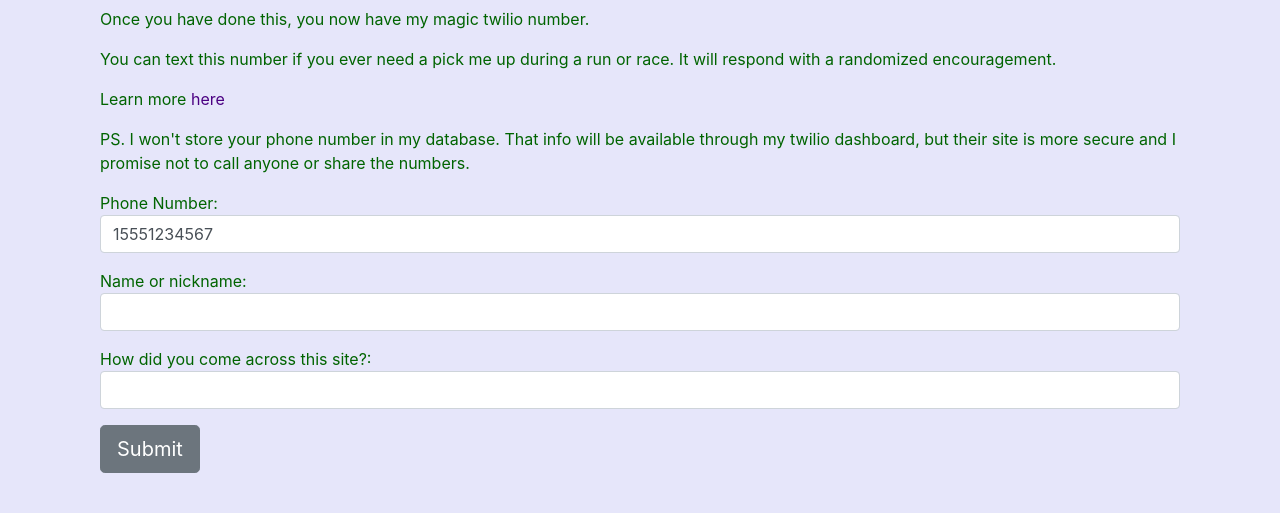
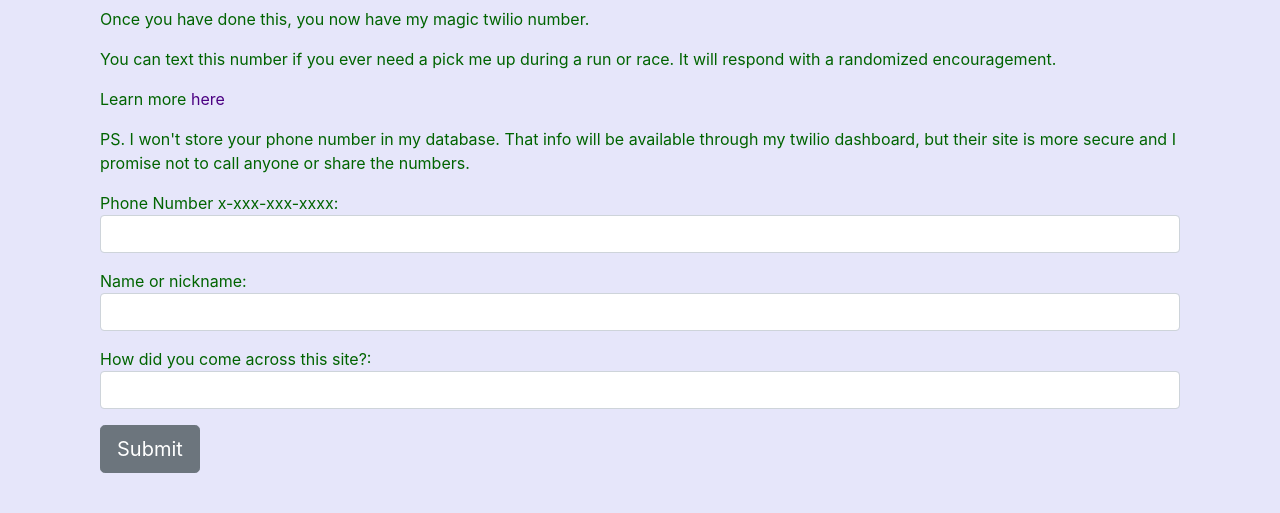
Before and after one commit to hayleycd/marathonbuddy, a Django app: template marathonbuddy/coaching/templates/coaching/try_a_text.html in a window 1280 px wide. Shown: the part 209-722 px from the top of the page. Run offline with Django 3.2, Linux system fonts and the light colour scheme; the template is opened without the code that fills it, so the values that code supplies are empty; parts of the project's set-up code (start-up, migrations or seed data) failed here and were passed over; some libraries are stand-ins or nearby versions.

Commit message:
form stuff

```diff
--- a/marathonbuddy/coaching/templates/coaching/try_a_text.html
+++ b/marathonbuddy/coaching/templates/coaching/try_a_text.html
@@ -7,7 +7,7 @@
 	<p>Learn more <a href="/what_is_this">here</a></p>
 	<p>PS. I won't store your phone number in my database. That info will be available through my twilio dashboard, but their site is more secure and I promise not to call anyone or share the numbers.</p>
 	<form action="/send_text">
-		<p>Phone Number: <input type="text", name="phone_number", value="15551234567" class="form-control"></p>
+		<p>Phone Number x-xxx-xxx-xxxx: <input type="text", name="phone_number", class="form-control"></p>
 		<p>Name or nickname: <input type="text" name="nickname" class="form-control"></p>
 		<p>How did you come across this site?: <input type="textarea" name="how" class="form-control"></p>
 		<input type="submit", name="Submit" class="btn btn-secondary btn-lg">
```
